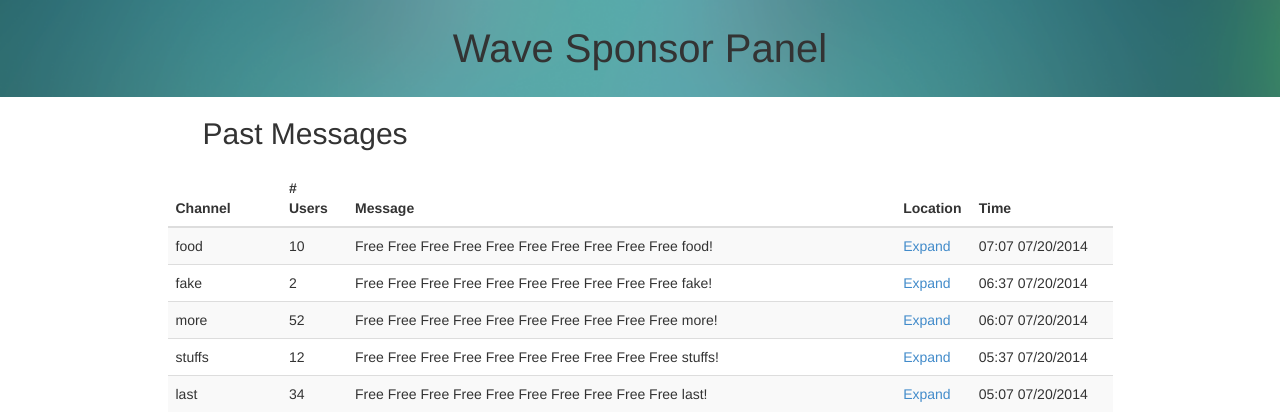
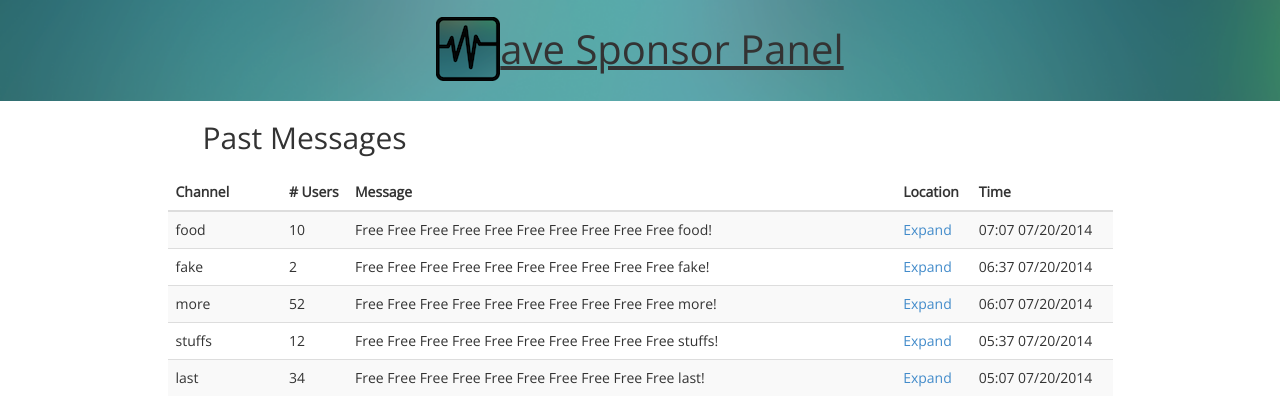
Before and after one commit to allenpark/greylock-hackfest-web, a Django app: a page that uses wave_web/templates/base.html in a window 1280 px wide. Shown: the top 420 px of the page. Run offline with Django 3.2, Linux system fonts and the light colour scheme; some libraries are stand-ins or nearby versions.

Commit message:
added image and font

```diff
--- a/wave_web/templates/base.html
+++ b/wave_web/templates/base.html
@@ -9,15 +9,17 @@
     <link rel="stylesheet" href="{% static 'css/base.css' %}">
     <link rel="stylesheet" href="{% static 'css/bootstrap.min.css' %}">
     <link rel="stylesheet" href="{% static 'css/bootstrap-theme.min.css' %}">
+    <link rel="stylesheet" type="text/css" href="http://fonts.googleapis.com/css?family=Open+Sans:Condensed" />
     {% block scripts %}{% endblock %}
   </head>
-  <body class="body">
+  <!--<body class="body" style="font-family: &quot;Droid Sans&quot;; font-style: normal">-->
+  <body class="body" style="font-family: &quot;Open Sans&quot;; font-style: normal;">
     <div class="not-footer">
       <div class="row">
         <div class="header-container">
           <div class="col-md-12 header">
             <div class="page-name">
-              {% block title %}Wave Sponsor Panel{% endblock %}
+              <u>{% block title %}<img src="{% static 'img/wave_icon.png' %}" style="margin-top: -8px"/>ave Sponsor Panel{% endblock %}</u>
             </div>
           </div>
         </div>
```
Also changed, not shown: wave_web/static/img/wave_icon.png (added).
